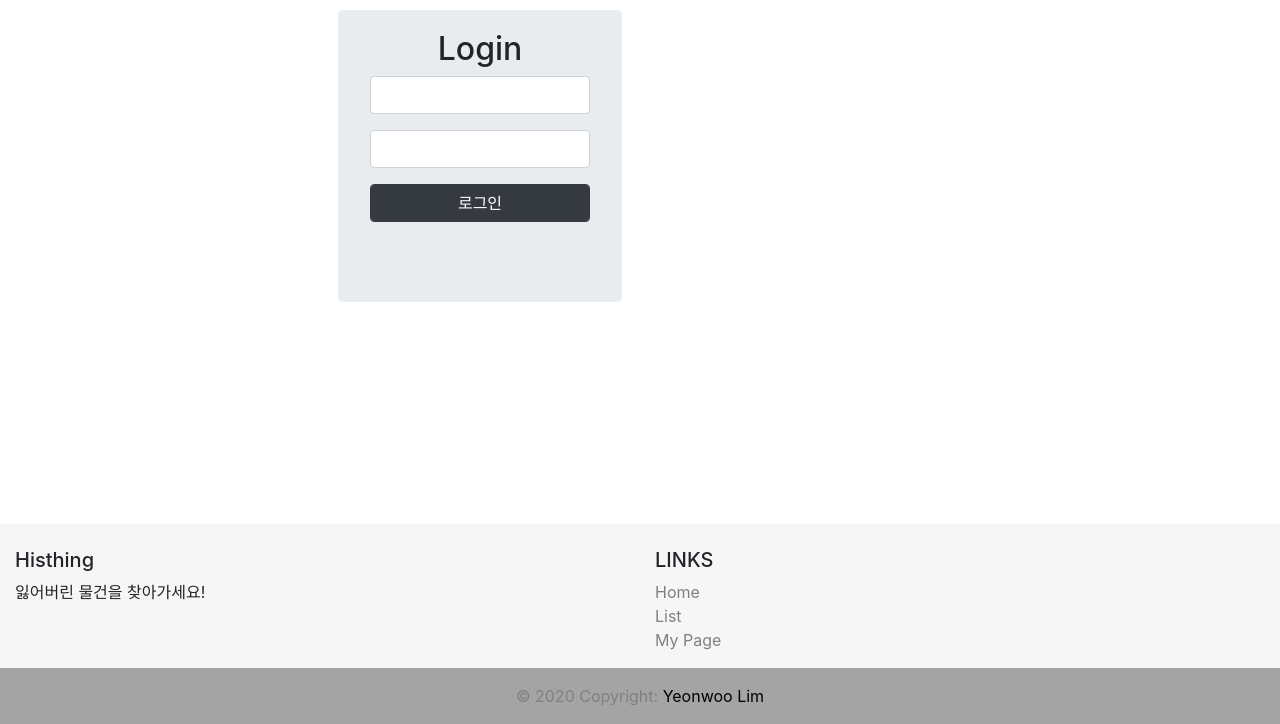
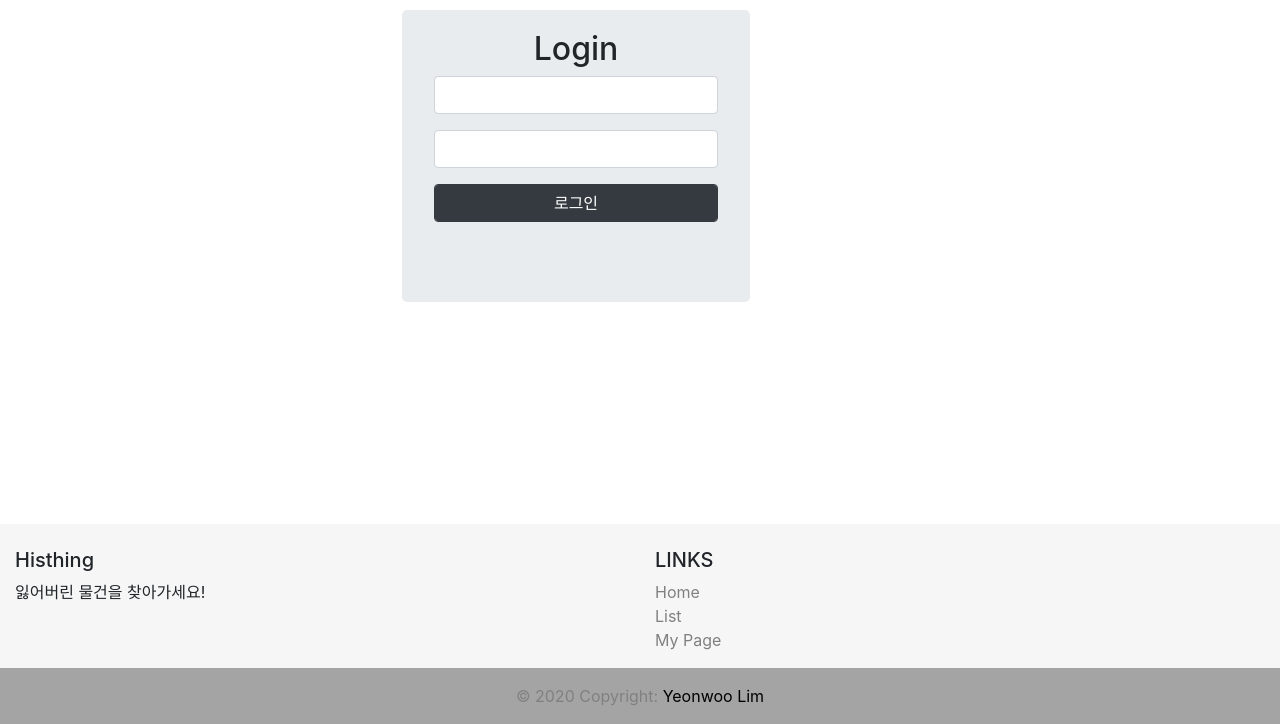
Before and after one commit to terry1213/OSS_finalproject, a PHP site: page /login.php in a window 1280 px wide. Shown: the part 76-800 px from the top of the page. Run offline with PHP 8.4, Linux system fonts and the light colour scheme; some libraries are stand-ins or nearby versions.

Commit message:
article, aside style fix

```diff
--- a/css/style.css
+++ b/css/style.css
@@ -6,10 +6,12 @@ body {
     height: 100%;
 }
 article {
+    float: left;
     padding: 10px;
-    width: 75%;
+    width: 90%;
 }
 aside{
+    float: left;
     width: 20%;
 }
 footer {
```
